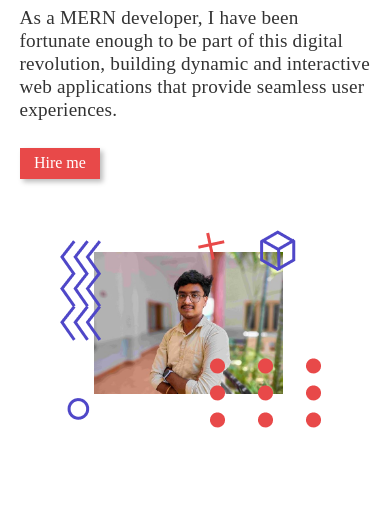
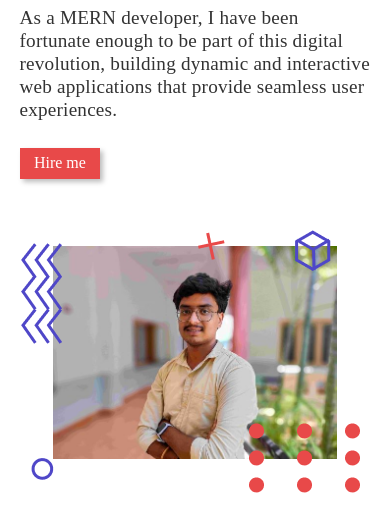
Before and after one commit to Narendra99599/narendra-portfolio, a plain HTML site: page index.html in a window 390 px wide. Shown: the part 323-844 px from the top of the page. Drawn offline with nearby package versions, Linux system fonts and the light colour scheme.

Commit message:
changes have done for profile photo in smaller screen

```diff
--- a/style.css
+++ b/style.css
@@ -149,7 +149,7 @@ a{
 }
 
 .hero-section-right{
-    width: 40%;
+    width: 45%;
     position: relative;
 }
 
@@ -158,8 +158,8 @@ a{
 }
 
 .user-image img{
-    width: 95%;
-    padding: 1.4em;
+    width: 100%;
+    padding: 1em;
     background-color: white;
     animation: user-image 5s linear infinite;
 }
@@ -650,9 +650,10 @@ footer{
     }
 
     .hero-section-right{
-        width: 70%;
+        width: 90%;
         margin: 3em auto 0;
     }
+
 
     .project-skill{
         width: 20px;
```
